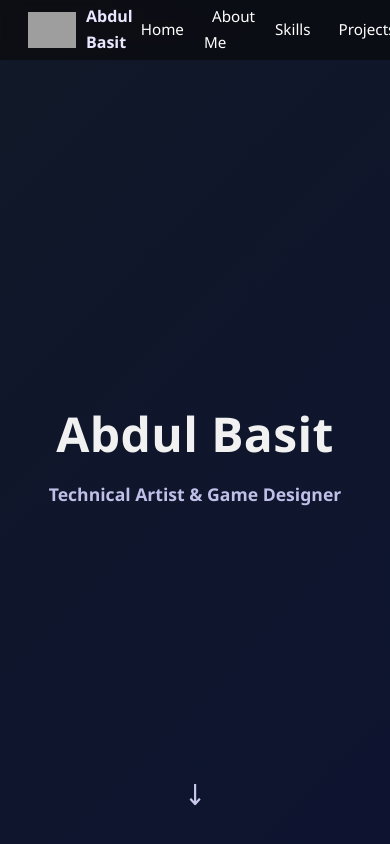
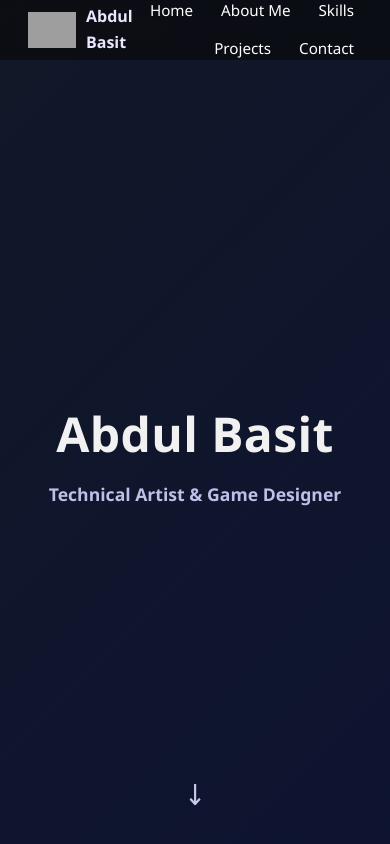
Before and after one commit to lojyc/portfolio, a plain HTML site: page index.html in a window 390 px wide. Shown: the top 844 px of the page. Drawn offline with Linux system fonts and the light colour scheme; grey boxes are pictures that could not be loaded.

Commit message:
changes to icon (link, nav buttons)

```diff
--- a/index.html
+++ b/index.html
@@ -4,6 +4,7 @@
   <meta charset="utf-8" />
   <meta name="viewport" content="width=device-width,initial-scale=1" />
   <title>Abdul Basit | Portfolio</title>
+  <link rel="icon" type="image/png" href="assets/images/favicon.png">
   <link rel="stylesheet" href="style.css" />
   <script defer src="script.js"></script>
 </head>
--- a/style.css
+++ b/style.css
@@ -103,7 +103,39 @@ header {
 .nav-logo { height: 36px; width: auto; display:block; }
 .logo-text { font-weight:600; color:#e9e7ff; font-size:1rem; }
 
-nav ul { display:flex; gap:18px; list-style:none; align-items:center; margin:0; padding:0; }
+/* Make nav links scale on smaller screens */
+nav ul {
+  display: flex;
+  flex-wrap: wrap;    /* allow wrapping if needed */
+  gap: 12px;          /* space between links */
+  list-style: none;
+}
+
+nav ul li a {
+  font-size: 1rem;    /* default size */
+  padding: 6px 10px;
+  white-space: nowrap; /* keep words intact */
+}
+
+/* Medium screens */
+@media (max-width: 900px) {
+  nav ul li a {
+    font-size: 0.9rem;
+    padding: 5px 8px;
+  }
+}
+
+/* Small screens */
+@media (max-width: 600px) {
+  nav ul {
+    justify-content: flex-end;  /* stay on right */
+  }
+
+  nav ul li a {
+    font-size: 0.8rem;
+    padding: 4px 6px;
+  }
+}
 nav ul li a {
   color: #fff; text-decoration:none; font-size:0.95rem;
   padding:6px 8px; border-radius:6px;
```
Also changed, not shown: assets/images/favicon.png (added).
